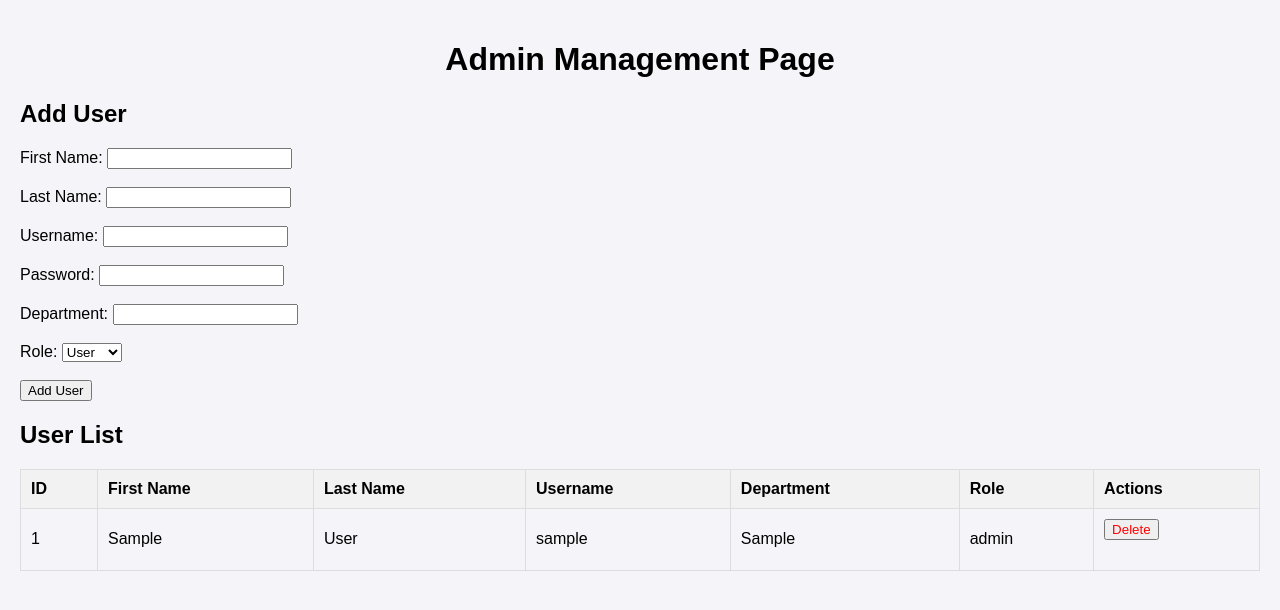
After one commit to mara-Luc/Project, a PHP site: page /admin_manage.php in a window 1280 px wide. The commit adds this page. Shown: the top 610 px of the page. Run offline with PHP 8.4, Linux system fonts and the light colour scheme; the visitor is signed in with stand-in values (Sample User, id 1); tables that the repository leaves empty or names only in its code hold one stand-in row (values such as "Sample post").

Commit message:
made admin control center

```diff
--- /dev/null
+++ b/admin_manage.php
@@ -0,0 +1,152 @@
+<?php
+session_start();
+include 'db_connect.php'; // Database connection
+
+// Check if the user is logged in and is an Admin
+if (!isset($_SESSION['role']) || $_SESSION['role'] !== 'Admin') {
+    echo "<div style='color: red;'>Access denied. Admins only.</div>";
+    exit;
+}
+
+// Handle form submissions (Add User)
+if ($_SERVER["REQUEST_METHOD"] === "POST" && isset($_POST['add_user'])) {
+    $username = htmlspecialchars($_POST["username"]);
+    $password = password_hash($_POST["password"], PASSWORD_DEFAULT); // Securely hash password
+    $firstname = htmlspecialchars($_POST["firstname"]);
+    $lastname = htmlspecialchars($_POST["lastname"]);
+    $department = htmlspecialchars($_POST["department"]);
+    $role = isset($_POST["role"]) && $_POST["role"] === "Admin" ? "Admin" : "User"; // Default to "User"
+
+    // Prepare and execute SQL query to add a user
+    $sql = "INSERT INTO users (username, password, firstname, lastname, department, role) VALUES (?, ?, ?, ?, ?, ?)";
+    $stmt = $conn->prepare($sql);
+    $stmt->bind_param("ssssss", $username, $password, $firstname, $lastname, $department, $role);
+
+    if ($stmt->execute()) {
+        echo "<div style='color: green;'>User added successfully.</div>";
+    } else {
+        echo "<div style='color: red;'>Error adding user: " . $stmt->error . "</div>";
+    }
+    $stmt->close();
+}
+
+// Handle delete requests
+if ($_SERVER["REQUEST_METHOD"] === "POST" && isset($_POST['delete_user'])) {
+    $user_id = intval($_POST["user_id"]);
+
+    // Prepare and execute SQL query to delete a user
+    $sql = "DELETE FROM users WHERE id = ?";
+    $stmt = $conn->prepare($sql);
+    $stmt->bind_param("i", $user_id);
+
+    if ($stmt->execute()) {
+        echo "<div style='color: green;'>User deleted successfully.</div>";
+    } else {
+        echo "<div style='color: red;'>Error deleting user: " . $stmt->error . "</div>";
+    }
+    $stmt->close();
+}
+
+// Retrieve all users to display
+$sql = "SELECT id, firstname, lastname, username, department, role FROM users";
+$result = $conn->query($sql);
+?>
+
+<!DOCTYPE html>
+<html lang="en">
+<head>
+    <meta charset="UTF-8">
+    <meta name="viewport" content="width=device-width, initial-scale=1.0">
+    <title>Admin Management</title>
+    <style>
+        body {
+            font-family: Arial, sans-serif;
+            margin: 0;
+            padding: 20px;
+            background-color: #f4f4f9;
+        }
+        h1 {
+            text-align: center;
+        }
+        form {
+            margin-bottom: 20px;
+        }
+        table {
+            width: 100%;
+            border-collapse: collapse;
+        }
+        table, th, td {
+            border: 1px solid #ddd;
+        }
+        th, td {
+            padding: 10px;
+            text-align: left;
+        }
+        th {
+            background-color: #f2f2f2;
+        }
+        .success {
+            color: green;
+        }
+        .error {
+            color: red;
+        }
+    </style>
+</head>
+<body>
+    <h1>Admin Management Page</h1>
+
+    <h2>Add User</h2>
+    <form method="POST" action="">
+        <label>First Name:</label>
+        <input type="text" name="firstname" required><br><br>
+        <label>Last Name:</label>
+        <input type="text" name="lastname" required><br><br>
+        <label>Username:</label>
+        <input type="text" name="username" required><br><br>
+        <label>Password:</label>
+        <input type="password" name="password" required><br><br>
+        <label>Department:</label>
+        <input type="text" name="department" required><br><br>
+        <label>Role:</label>
+        <select name="role">
+            <option value="User">User</option>
+            <option value="Admin">Admin</option>
+        </select><br><br>
+        <button type="submit" name="add_user">Add User</button>
+    </form>
+
+    <h2>User List</h2>
+    <table>
+        <thead>
+            <tr>
+                <th>ID</th>
+                <th>First Name</th>
+                <th>Last Name</th>
+                <th>Username</th>
+                <th>Department</th>
+                <th>Role</th>
+                <th>Actions</th>
+            </tr>
+        </thead>
+        <tbody>
+            <?php while ($row = $result->fetch_assoc()): ?>
+            <tr>
+                <td><?= htmlspecialchars($row['id']) ?></td>
+                <td><?= htmlspecialchars($row['firstname']) ?></td>
+                <td><?= htmlspecialchars($row['lastname']) ?></td>
+                <td><?= htmlspecialchars($row['username']) ?></td>
+                <td><?= htmlspecialchars($row['department']) ?></td>
+                <td><?= htmlspecialchars($row['role']) ?></td>
+                <td>
+                    <form method="POST" action="" style="display: inline-block;">
+                        <input type="hidden" name="user_id" value="<?= $row['id'] ?>">
+                        <button type="submit" name="delete_user" style="color: red;">Delete</button>
+                    </form>
+                </td>
+            </tr>
+            <?php endwhile; ?>
+        </tbody>
+    </table>
+</body>
+</html>
--- a/index.php
+++ b/index.php
@@ -17,7 +17,8 @@
             <div class="nav-menu" id="navMenu">
                 <ul>
                     <li><a href="login.php" class="link active">Login</a></li>
-                    <li><a href="monitoring.php" class="link">Monitoring Center</a></li>
+                    <!--<li><a href="monitoring.php" class="link">Monitoring Center</a></li>-->
+                    <li><a href="admin_manage.php" class="link">Monitoring Center</a></li>
                     <li><a href="history.php" class="link">History</a></li>
                     <li><a href="logs.php" class="link">Logs</a></li>
                 </ul>
```
Also changed, not shown: new_member.php (+7 -13 lines).
